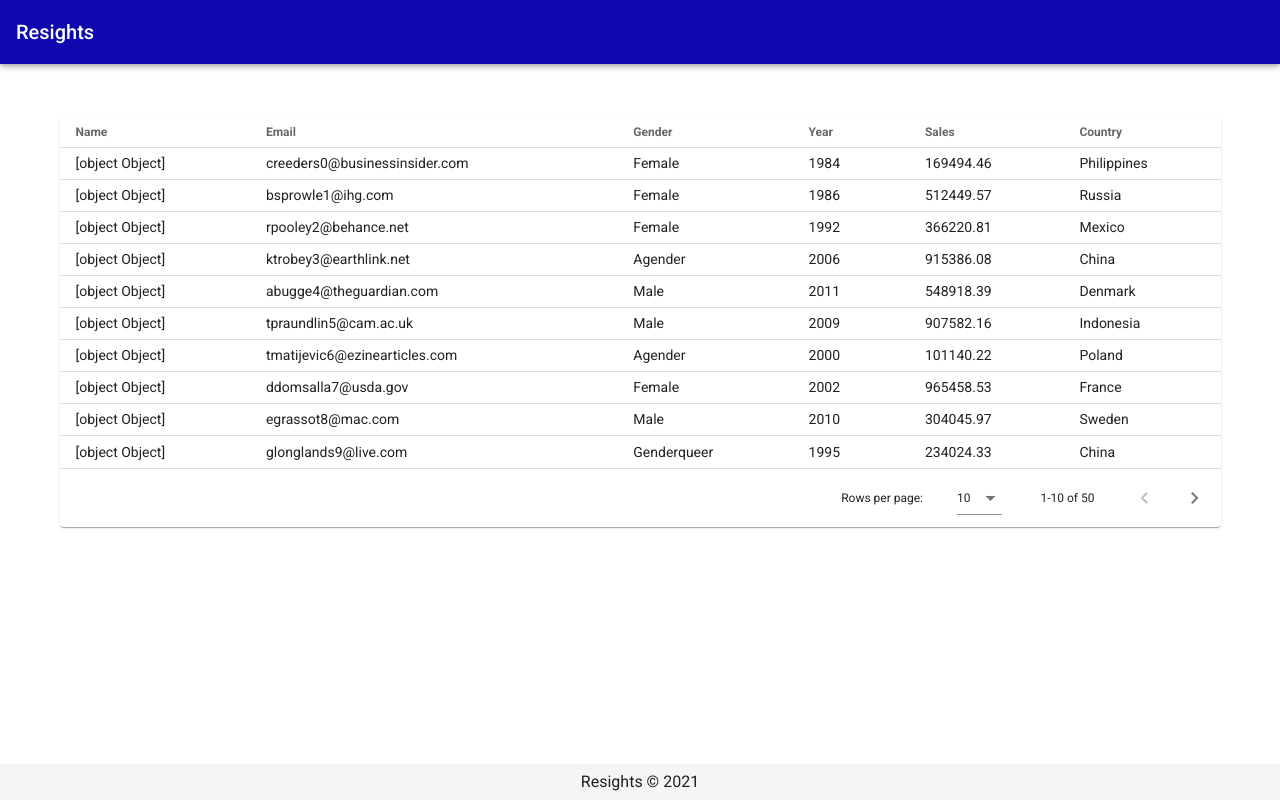
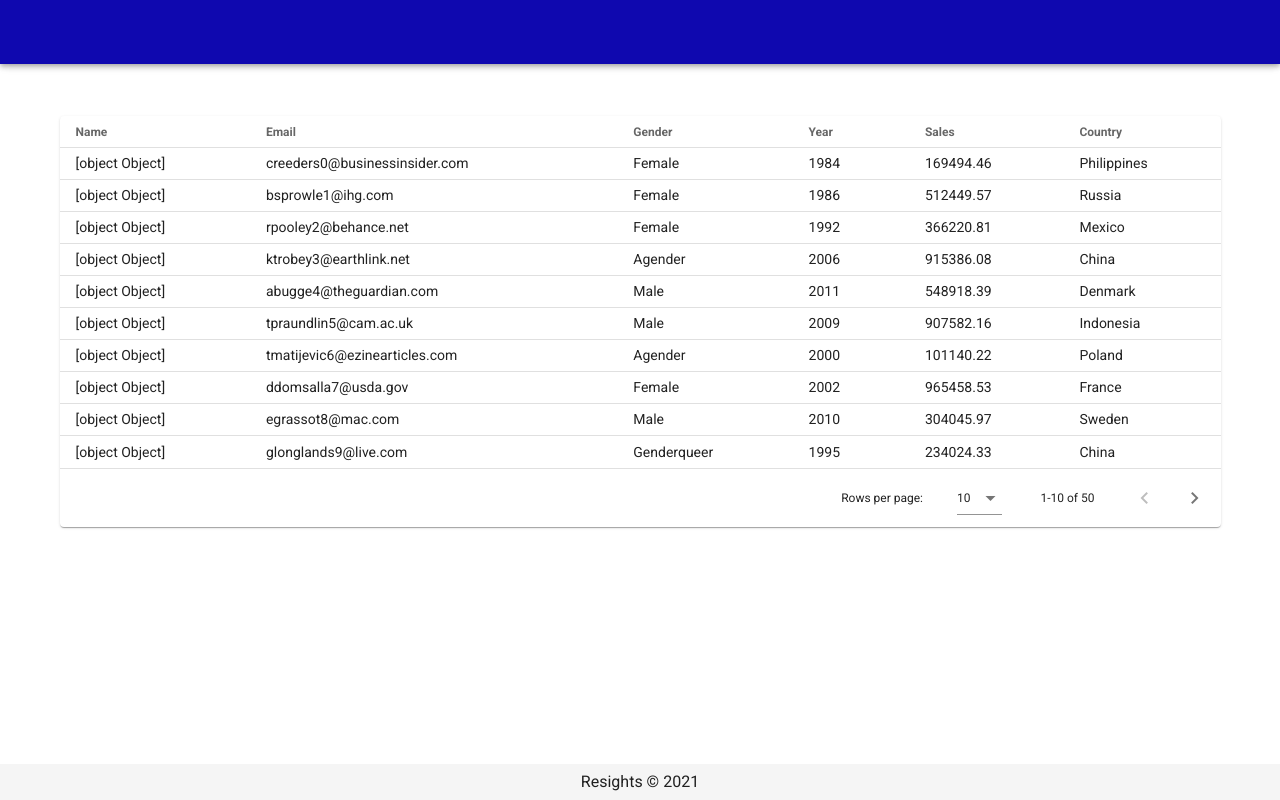
Before and after one commit to resights/test, a Nuxt app: page / in a window 1280 px wide. Built offline with nearby package versions, Linux system fonts and the light colour scheme.

Commit message:
Remove pug

```diff
--- a/components/DataTable.vue
+++ b/components/DataTable.vue
@@ -1,20 +1,10 @@
-<template lang="pug">
-  v-data-table(
-    :headers="headers"
-    :items="items"
-    item-key="email"
-    dense
-  ).elevation-1.mt-10
+<template>
+<v-data-table class="elevation-1 mt-10" :headers="headers" :items="items" item-key="email" dense="dense"></v-data-table>
 </template>
 
 <script>
 export default {
   props: ['headers', 'items'],
-  data() {
-    return {
-
-    }
-  }
 }
 </script>
 
--- a/layouts/default.vue
+++ b/layouts/default.vue
@@ -1,11 +1,13 @@
-<template lang="pug">
-  v-app(dark)
-    v-app-bar(color="rs__primary" fixed app).font-weight-medium.white--text.elevation-4
-      v-toolbar-title(v-text="title")
-    v-main
-      nuxt
-    v-footer(app)
-      span.mx-auto {{title}} &copy; {{ new Date().getFullYear() }}
+<template>
+<v-app dark>
+  <v-app-bar class="font-weight-medium white--text elevation-4" color="rs__primary" fixed="fixed" app="app">
+      <v-toolbar-title :v-text="title"></v-toolbar-title>
+  </v-app-bar>
+  <v-main>
+      <nuxt></nuxt>
+  </v-main>
+  <v-footer app="app"><span class="mx-auto">{{title}} &copy; {{ new Date().getFullYear() }}</span></v-footer>
+</v-app>
 </template>
 
 <script>
--- a/package.json
+++ b/package.json
@@ -16,8 +16,6 @@
   "devDependencies": {
     "@nuxtjs/vuetify": "^1.12.3",
     "fibers": "^5.0.3",
-    "pug": "^3.0.2",
-    "pug-plain-loader": "^1.1.0",
     "sass": "^1.63.3",
     "sass-loader": "^10"
   }
--- a/pages/index.vue
+++ b/pages/index.vue
@@ -1,18 +1,12 @@
-<template lang="pug">
-  v-container
-    v-row
-      v-col(cols)
-        DataTable(
-          v-if="items.length"
-          :headers="headers"
-          :items="items"
-        )
-        v-progress-circular(
-          v-else
-          width="2"
-          color="rs__primary"
-          indeterminate
-        ).mx-auto
+<template>
+<v-container>
+    <v-row>
+        <v-col>
+            <DataTable v-if="items.length" :headers="headers" :items="items"></DataTable>
+            <v-progress-circular class="mx-auto" v-else width="2" color="rs__primary" indeterminate="indeterminate"></v-progress-circular>
+        </v-col>
+    </v-row>
+</v-container>
 </template>
 
 <script>
```
Also changed, not shown: 1 other file (tests, documents, lock files or other folders).
